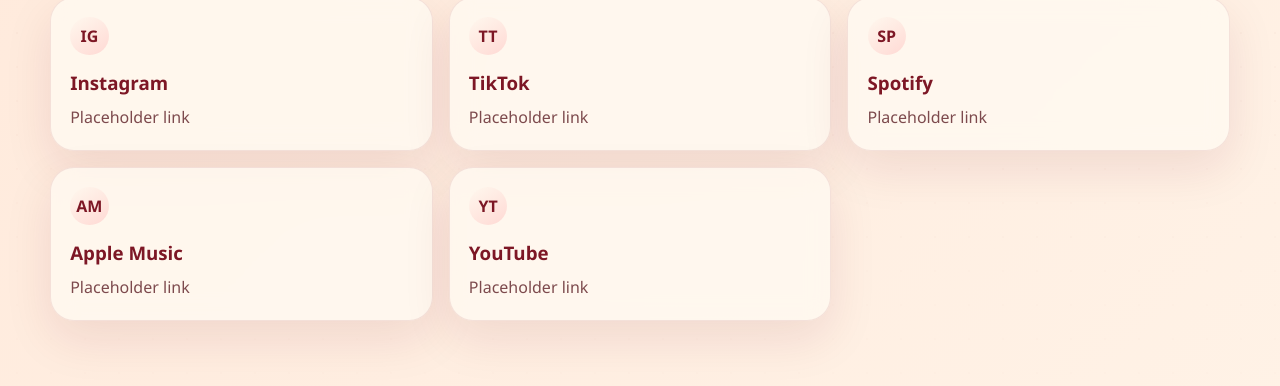
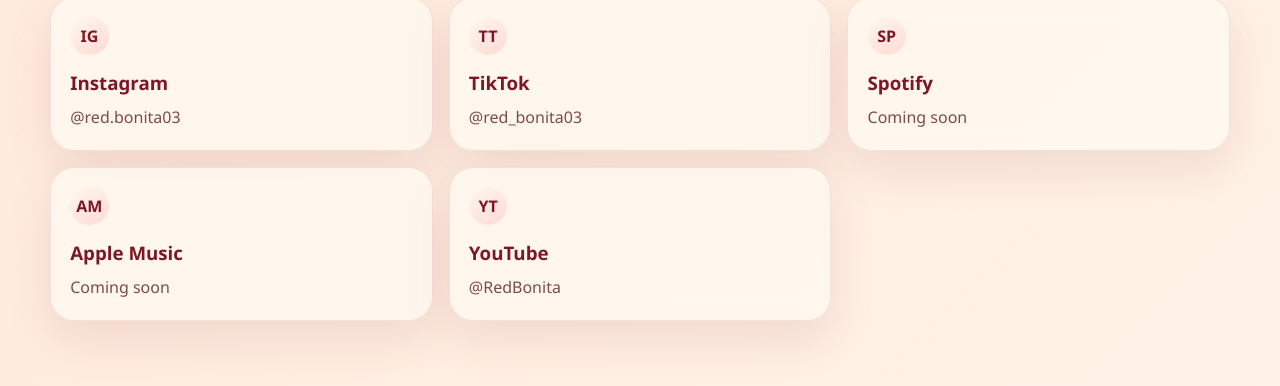
Before and after one commit to Silituz/silituz-website, a Jekyll site: the page built from red-bonita.html, in a window 1280 px wide and 900 px high, scrolled down 3742 px. Shown: the part 154-540 px from the top of the window. Built offline with Jekyll 4.4.1, drawn with Linux system fonts in a browser that asks for light colours.

Commit message:
Update red-bonita.html

```diff
--- a/red-bonita.html
+++ b/red-bonita.html
@@ -57,17 +57,45 @@
       <div class='rb-project-grid'><article class='rb-project-card'><h3 data-i18n='projectMusicTitle'>Music</h3><p data-i18n='projectMusicText'>A place for future sounds, playlists or releases.</p></article><article class='rb-project-card'><h3 data-i18n='projectArtTitle'>Art</h3><p data-i18n='projectArtText'>Visual concepts, rose motifs and creative collections.</p></article><article class='rb-project-card'><h3 data-i18n='projectSocialTitle'>Social Media</h3><p data-i18n='projectSocialText'>Room for future channels, posts and community moments.</p></article><article class='rb-project-card'><h3 data-i18n='projectPersonalTitle'>Personal Projects</h3><p data-i18n='projectPersonalText'>A flexible card for everything that becomes part of Red Bonita.</p></article></div>
     </section>
 
-    <section id='socials' class='rb-section' aria-labelledby='rb-socials-title'>
-      <div class='rb-section-head'><p class='rb-kicker' data-i18n='socialsKicker'>Socials</p><h2 id='rb-socials-title' class='rb-section-title' data-i18n='socialsTitle'>Social links are ready for later.</h2><p class='rb-section-text' data-i18n='socialsText'>Replace the placeholder links in this section when the official profiles are ready.</p></div>
-      <div class='rb-social-grid'>
-        <!-- Later die href-Werte durch echte Red-Bonita-Links ersetzen. -->
-        <a class='rb-social-card' href='https://www.instagram.com/red.bonita03?utm_source=ig_web_button_share_sheet&igsh=ZDNlZDc0MzIxNw==' data-placeholder-link><span class='rb-social-icon'>IG</span><h3>Instagram</h3><p data-i18n='placeholderLink'>@red.bonita03</p></a>
-        <a class='rb-social-card' href='https://www.tiktok.com/@red_bonita03?is_from_webapp=1&sender_device=pc' data-placeholder-link><span class='rb-social-icon'>TT</span><h3>TikTok</h3><p data-i18n='placeholderLink'>red_bonita03</p></a>
-        <a class='rb-social-card' href='#socials' data-placeholder-link><span class='rb-social-icon'>SP</span><h3>Spotify</h3><p data-i18n='placeholderLink'>Placeholder link</p></a>
-        <a class='rb-social-card' href='#socials' data-placeholder-link><span class='rb-social-icon'>AM</span><h3>Apple Music</h3><p data-i18n='placeholderLink'>Placeholder link</p></a>
-        <a class='rb-social-card' href='https://youtube.com/@redbonita?si=YT1Ag50nte0Zv-H8' data-placeholder-link><span class='rb-social-icon'>YT</span><h3>YouTube</h3><p data-i18n='placeholderLink'>@RedBonita</p></a>
-      </div>
-    </section>
+   <section id="socials" class="rb-section" aria-labelledby="rb-socials-title">
+  <div class="rb-section-head">
+    <p class="rb-kicker" data-i18n="socialsKicker">Socials</p>
+    <h2 id="rb-socials-title" class="rb-section-title" data-i18n="socialsTitle">Find Red Bonita here.</h2>
+    <p class="rb-section-text" data-i18n="socialsText">Follow Red Bonita on her official channels.</p>
+  </div>
+
+  <div class="rb-social-grid">
+    <a class="rb-social-card" href="https://www.instagram.com/red.bonita03?utm_source=ig_web_button_share_sheet&igsh=ZDNlZDc0MzIxNw==" target="_blank" rel="noopener noreferrer">
+      <span class="rb-social-icon">IG</span>
+      <h3>Instagram</h3>
+      <p>@red.bonita03</p>
+    </a>
+
+    <a class="rb-social-card" href="https://www.tiktok.com/@red_bonita03?is_from_webapp=1&sender_device=pc" target="_blank" rel="noopener noreferrer">
+      <span class="rb-social-icon">TT</span>
+      <h3>TikTok</h3>
+      <p>@red_bonita03</p>
+    </a>
+
+    <a class="rb-social-card" href="#socials" aria-disabled="true">
+      <span class="rb-social-icon">SP</span>
+      <h3>Spotify</h3>
+      <p>Coming soon</p>
+    </a>
+
+    <a class="rb-social-card" href="#socials" aria-disabled="true">
+      <span class="rb-social-icon">AM</span>
+      <h3>Apple Music</h3>
+      <p>Coming soon</p>
+    </a>
+
+    <a class="rb-social-card" href="https://youtube.com/@redbonita?si=YT1Ag50nte0Zv-H8" target="_blank" rel="noopener noreferrer">
+      <span class="rb-social-icon">YT</span>
+      <h3>YouTube</h3>
+      <p>@RedBonita</p>
+    </a>
+  </div>
+</section>
 
     <section id='support' class='rb-section' aria-labelledby='rb-support-title'>
       <div class='rb-section-head'><p class='rb-kicker' data-i18n='supportKicker'>Support</p><h2 id='rb-support-title' class='rb-section-title' data-i18n='supportTitle'>Support options can live here.</h2><p class='rb-section-text' data-i18n='supportText'>This area is prepared for future support links, creator pages or donation options.</p></div>
```
